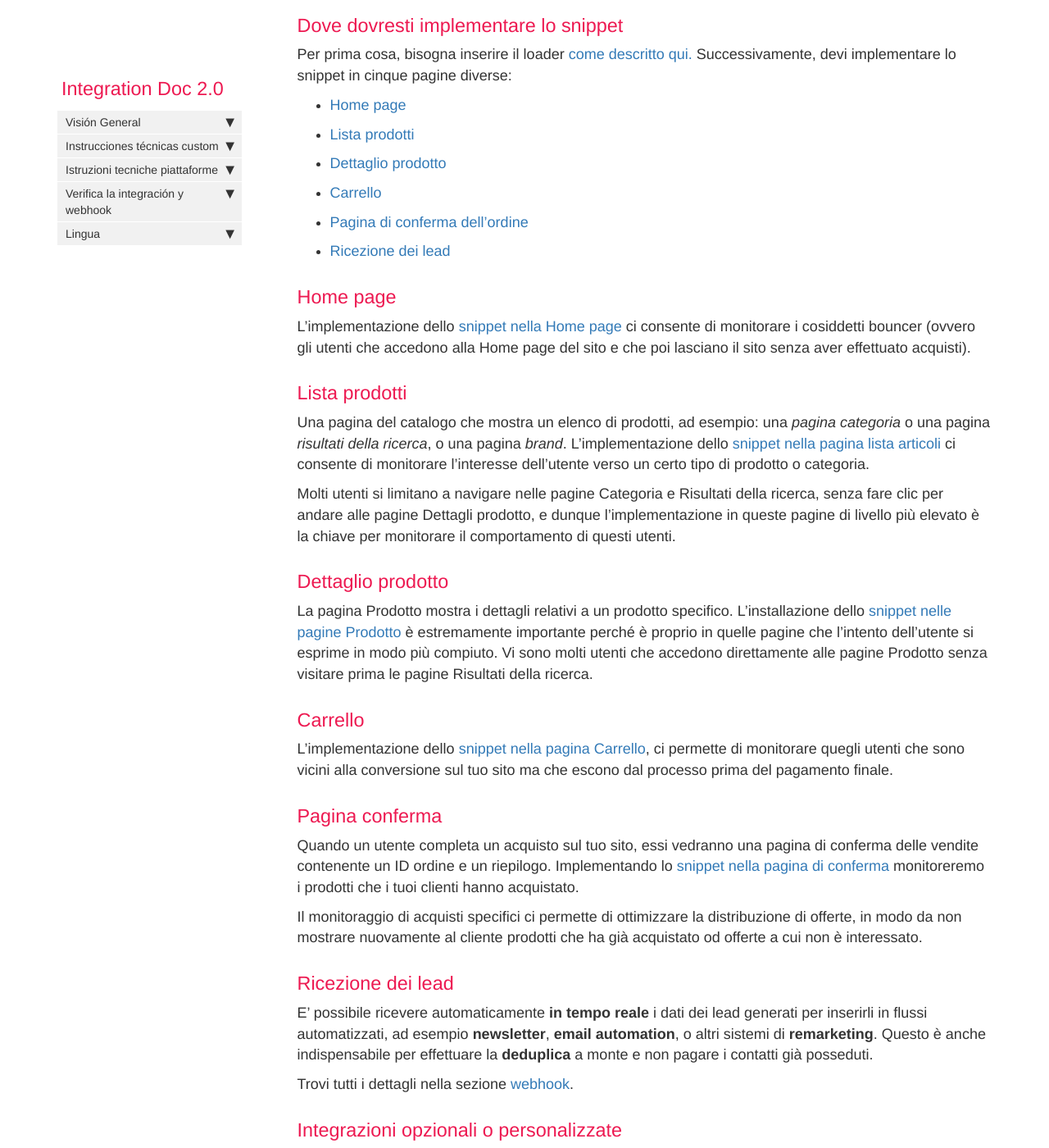
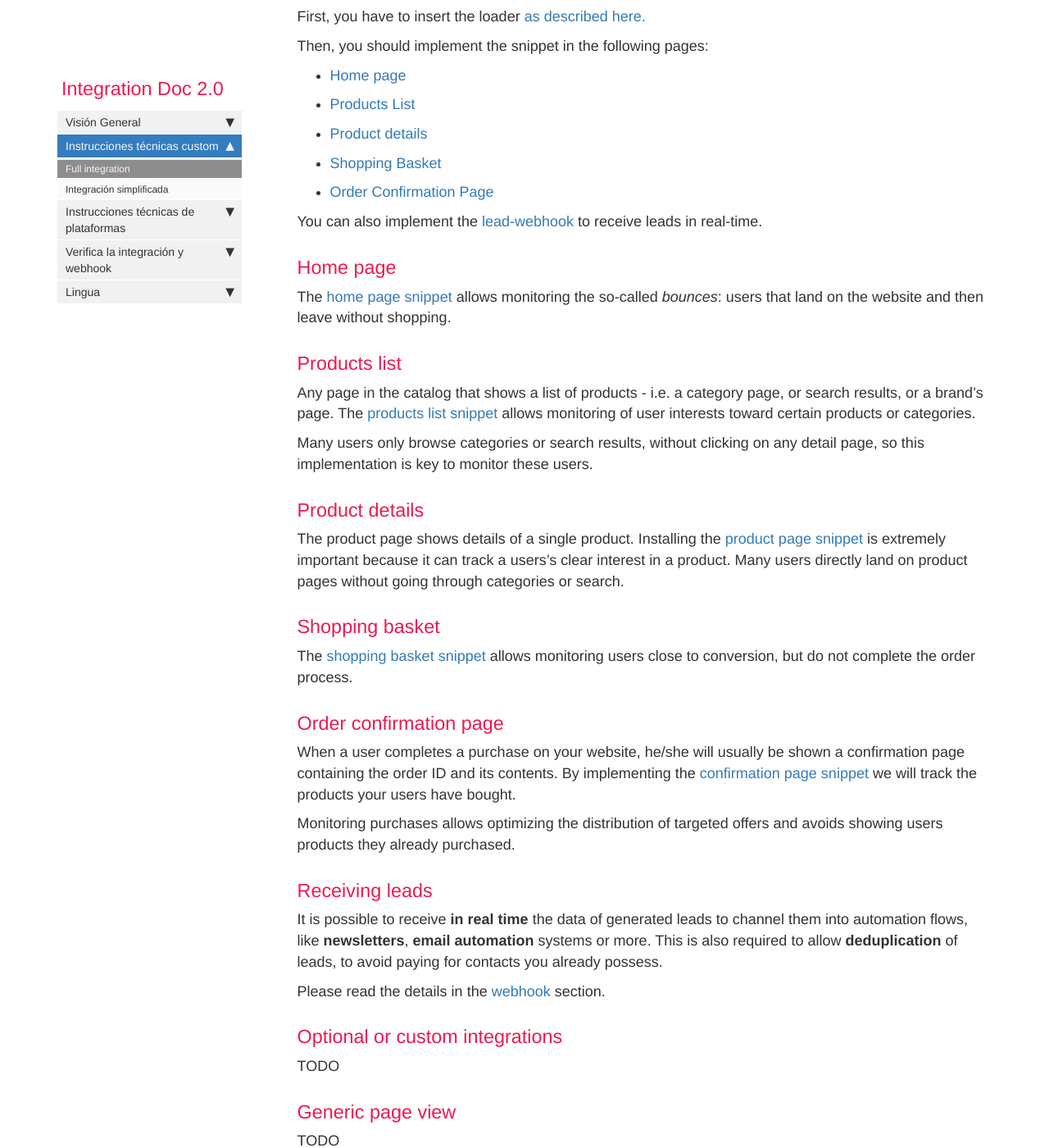
Before and after one commit to flyertech/trx_docs_es, a Jekyll site: the page built from pages/mydoc/full_integration.md, in a window 1280 px wide and 1400 px high, scrolled down 1184 px. Shown: the whole window at 82% size. Built offline with Jekyll 4.4.1, drawn with Linux system fonts in a browser that asks for light colours; nearby versions of some CDN libraries; comment, search, counter and statistics services are not loaded; some of the changed text lies outside the part shown.

Commit message:
fix spanish doc.

```diff
--- a/_config.yml
+++ b/_config.yml
@@ -3,10 +3,10 @@ repository: tomjoht/documentation-theme-jekyll
 output: web
 # this property is useful for conditional filtering of content that is separate from the PDF.
 
-topnav_title: Transactionale Documentazione tecnica
+topnav_title: Transactionale Documentación técnica
 # this appears on the top navigation bar next to the home button
 
-site_title: Transactionale - Documentazione tecnica
+site_title: Transactionale Documentación técnica
 # this appears in the html browser tab for the site title (seen mostly by search engines, not users)
 
 company_name: -2015 Transactionale - FlyerTech s.r.l
--- a/_data/sidebars/mydoc_sidebar.yml
+++ b/_data/sidebars/mydoc_sidebar.yml
@@ -19,9 +19,9 @@ entries:
     output: web, pdf
     folderitems:
 
-  #   - title: Integrazione completa
-  #     url: /full_integration.html
-  #     output: web, pdf
+    - title: Full integration
+      url: /full_integration.html
+      output: web, pdf
 
     - title:  Integración simplificada
       url: /simplified_integration.html
@@ -69,7 +69,7 @@ entries:
   #     url: /webhook.html
   #     output: web, pdf
 
-  - title: Istruzioni tecniche piattaforme
+  - title:  Instrucciones técnicas de plataformas
     output: web, pdf
     folderitems:
 
--- a/pages/mydoc/full_integration.md
+++ b/pages/mydoc/full_integration.md
@@ -1,58 +1,61 @@
 ---
-title: Integrazione completa
+title: Full integration
 sidebar: mydoc_sidebar
 permalink: full_integration.html
 folder: mydoc
 ---
 
-### Panoramica
+### Overview
 {% include_relative partials/integration_overview.md %}
 
-### Dove dovresti implementare lo snippet
-Per prima cosa, bisogna inserire il loader [come descritto qui.](snippet_loader.html)
-Successivamente, devi implementare lo snippet in cinque pagine diverse:
+### Where should you implement the code?
+First, you have to insert the loader [as described here.](snippet_loader.html)
+
+Then, you should implement the snippet in the following pages:
 
 - [Home page](#home-page)
-- [Lista prodotti](#lista-prodotti)
-- [Dettaglio prodotto](#dettaglio-prodotto)
-- [Carrello](#carrello)
-- [Pagina di conferma dell'ordine](#pagina-conferma)
-- [Ricezione dei lead](#ricezione-dei-lead)
+- [Products List](#products-list)
+- [Product details](#product-details)
+- [Shopping Basket](#shopping-basket)
+- [Order Confirmation Page](#order-confirmation-page)
+
+You can also implement the [lead-webhook](#receiving-leads) to receive leads in real-time.
 
 ### Home page
-L'implementazione dello [snippet nella Home page](snippet_homepage.md) ci consente di monitorare i cosiddetti bouncer (ovvero gli utenti che  accedono alla Home page del sito e che poi lasciano il sito senza aver effettuato acquisti).
+The [home page snippet](snippet_homepage.md) allows monitoring the so-called *bounces*: users that land on the website and then leave without shopping.
 
-### Lista prodotti
-Una pagina del catalogo che mostra un elenco di prodotti, ad esempio: una *pagina categoria* o una pagina *risultati della ricerca*, o una pagina *brand*.
-L'implementazione dello [snippet nella pagina lista articoli](snippet_pagina_ricerca.md) ci consente di monitorare l'interesse dell'utente verso un certo tipo di prodotto o categoria.
+### Products list
+Any page in the catalog that shows a list of products - i.e. a category page, or search results, or a brand's page.
+The [products list snippet](snippet_pagina_ricerca.md) allows monitoring of user interests toward certain products or categories.
 
-Molti utenti si limitano a navigare nelle pagine Categoria e Risultati della ricerca, senza fare clic per andare alle pagine Dettagli prodotto, e dunque l'implementazione in queste pagine di livello più elevato è la chiave per monitorare il comportamento di questi utenti.
+Many users only browse categories or search results, without clicking on any detail page, so this implementation is key to monitor these users.
 
-### Dettaglio prodotto
-La pagina Prodotto mostra i dettagli relativi a un prodotto specifico. L'installazione dello [snippet nelle pagine Prodotto](snippet_pagina_prodotto.md) è estremamente importante perché è proprio in quelle pagine che l'intento dell'utente si esprime in modo più compiuto. Vi sono molti utenti che accedono direttamente alle pagine Prodotto senza visitare prima le pagine Risultati della ricerca.
+### Product details
+The product page shows details of a single product. Installing the [product page snippet](snippet_pagina_prodotto.md) is extremely important because it can track a users's clear interest in a product. Many users directly land on product pages without going through categories or search.
 
-### Carrello
-L'implementazione dello [snippet nella pagina Carrello](snippet_carrello.md), ci permette di monitorare quegli utenti che sono vicini alla conversione sul tuo sito ma che escono dal processo prima del pagamento finale.
+### Shopping basket
+The [shopping basket snippet](snippet_carrello.md) allows monitoring users close to conversion, but do not complete the order process.
 
-### Pagina conferma
-Quando un utente completa un acquisto sul tuo sito, essi vedranno una pagina di conferma delle vendite contenente un ID ordine e un riepilogo.
-Implementando lo [snippet nella pagina di conferma](snippet_pagina_conferma.md)  monitoreremo i prodotti che i tuoi clienti hanno acquistato.
+### Order confirmation page
+When a user completes a purchase on your website, he/she will usually be shown a confirmation page containing the order ID and its contents.
+By implementing the [confirmation page snippet](snippet_pagina_conferma.md) we will track the products your users have bought.
 
-Il monitoraggio di acquisti specifici ci permette di ottimizzare la distribuzione di offerte, in modo da non mostrare nuovamente al cliente prodotti che ha già acquistato od offerte a cui non è interessato.
+Monitoring purchases allows optimizing the distribution of targeted offers and avoids showing users products they already purchased.
 
-### Ricezione dei lead
-E' possibile ricevere automaticamente **in tempo reale** i dati dei lead generati per inserirli in flussi automatizzati, ad esempio **newsletter**, **email automation**, o altri sistemi di **remarketing**. Questo è anche indispensabile per effettuare la **deduplica** a monte e non pagare i contatti già posseduti.
+### Receiving leads
+It is possible to receive **in real time** the data of generated leads to channel them into automation flows, like **newsletters**, **email automation** systems or more.
+This is also required to allow **deduplication** of leads, to avoid paying for contacts you already possess.
 
-Trovi tutti i dettagli nella sezione [webhook](webhook.html).
+Please read the details in the [webhook](webhook.html) section.
 
-### Integrazioni opzionali o personalizzate
+### Optional or custom integrations
 TODO
 
-### Pagina generica
+### Generic page view
 TODO
 
-### Evento personalizzato di generazione Lead
+### Custom lead-generation events
 TODO
 
-### Invio manuale di una mail promozionale
+### Manually sending a promotional email
 TODO
```
Also changed, not shown: index.md (+1 -1 lines), pages/mydoc/debugging.md (+6 -7 lines).
